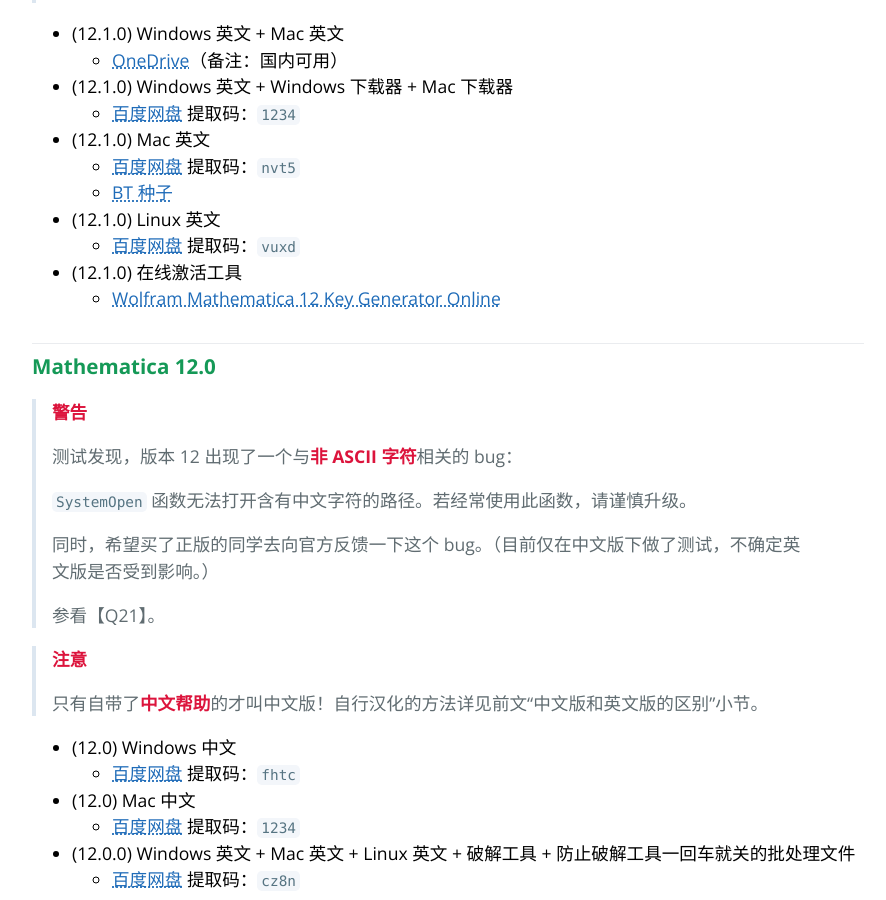
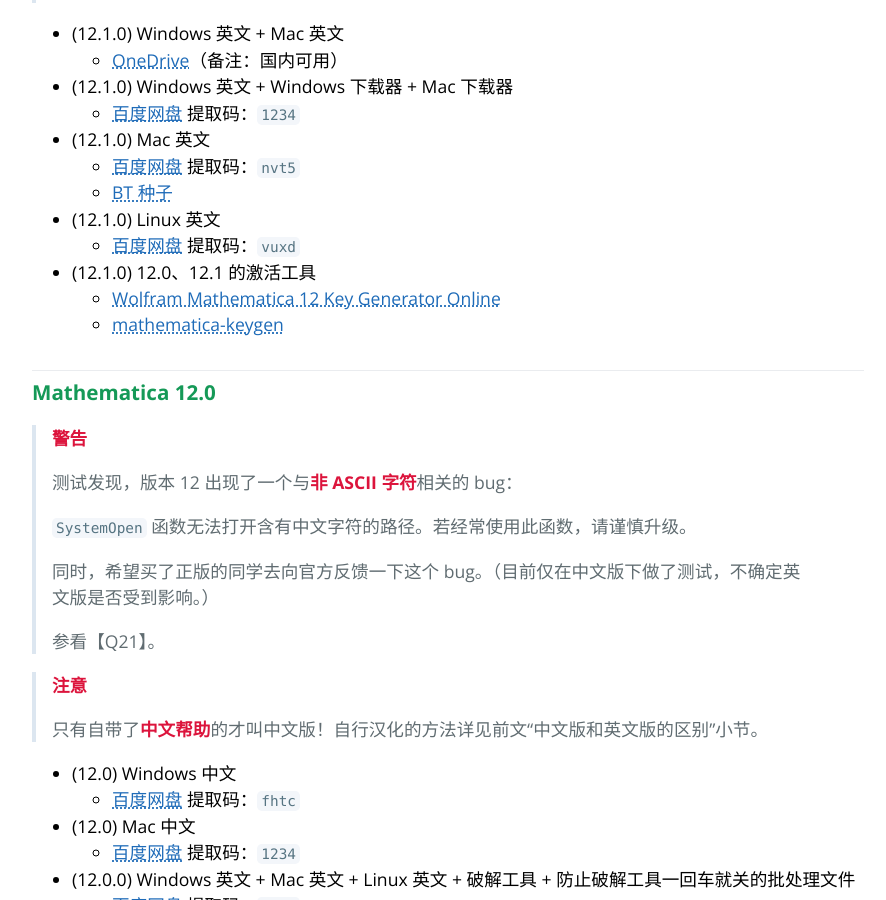
Before and after one commit to TieBaMma/InstallTutorial, a Jekyll site: the page built from index.md, in a window 1280 px wide and 900 px high, scrolled down 3750 px. Shown: the whole window, without its empty margins (192-1078 px from the left). Built offline with Jekyll 4.4.1, drawn with Linux system fonts in a browser that asks for light colours.

Commit message:
📄 Add a keygen of 12.x (Fix TieBaMma/InstallTutorial#35)

```diff
--- a/index.md
+++ b/index.md
@@ -141,8 +141,9 @@
 * (12.1.0) Linux 英文
   * [百度网盘](https://pan.baidu.com/s/13SA-sMbEQbzTNsKK-hxafw) 提取码：`vuxd`
 
-* (12.1.0) 在线激活工具
+* (12.1.0) 12.0、12.1 的激活工具
   * [Wolfram Mathematica 12 Key Generator Online](https://ibugone.com/blog/2019/05/mathematica-keygen/)
+  * [mathematica-keygen](https://www.npmjs.com/package/mathematica-keygen)
 
 ### Mathematica 12.0
 
```
